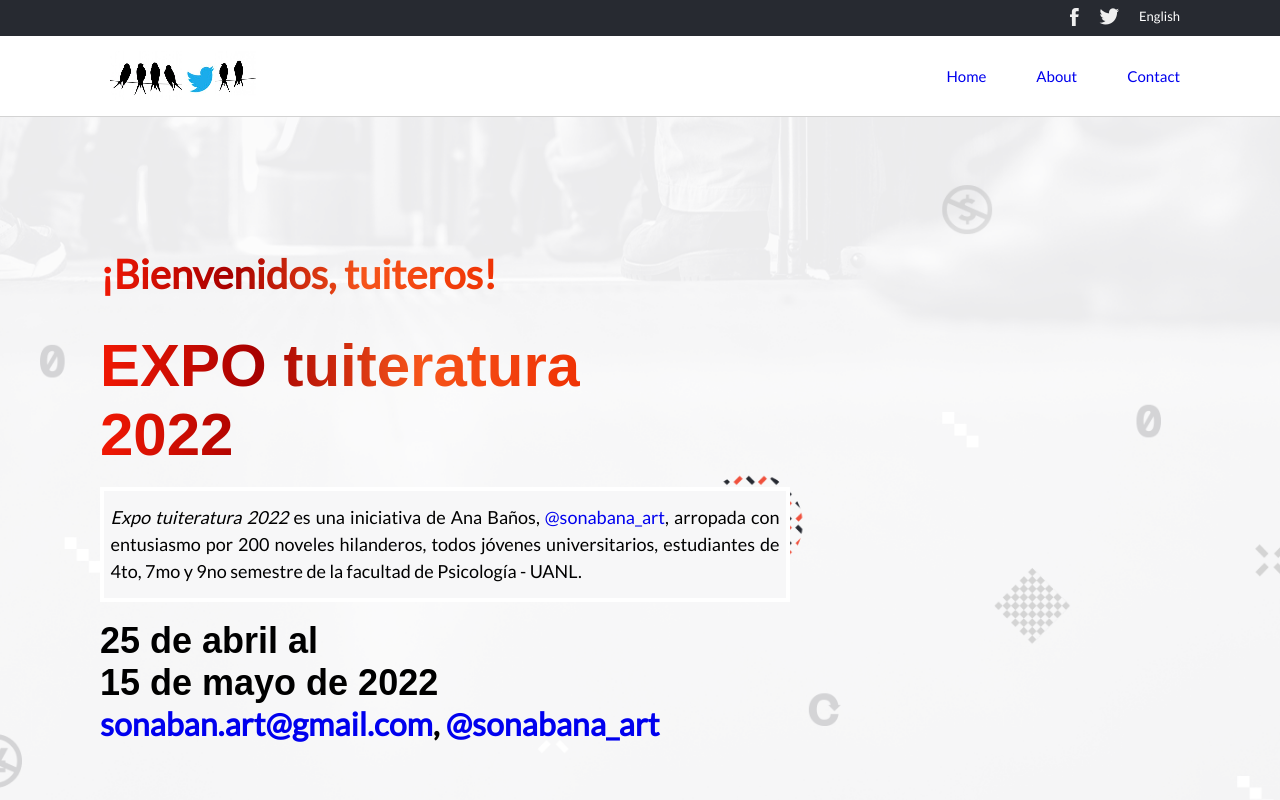
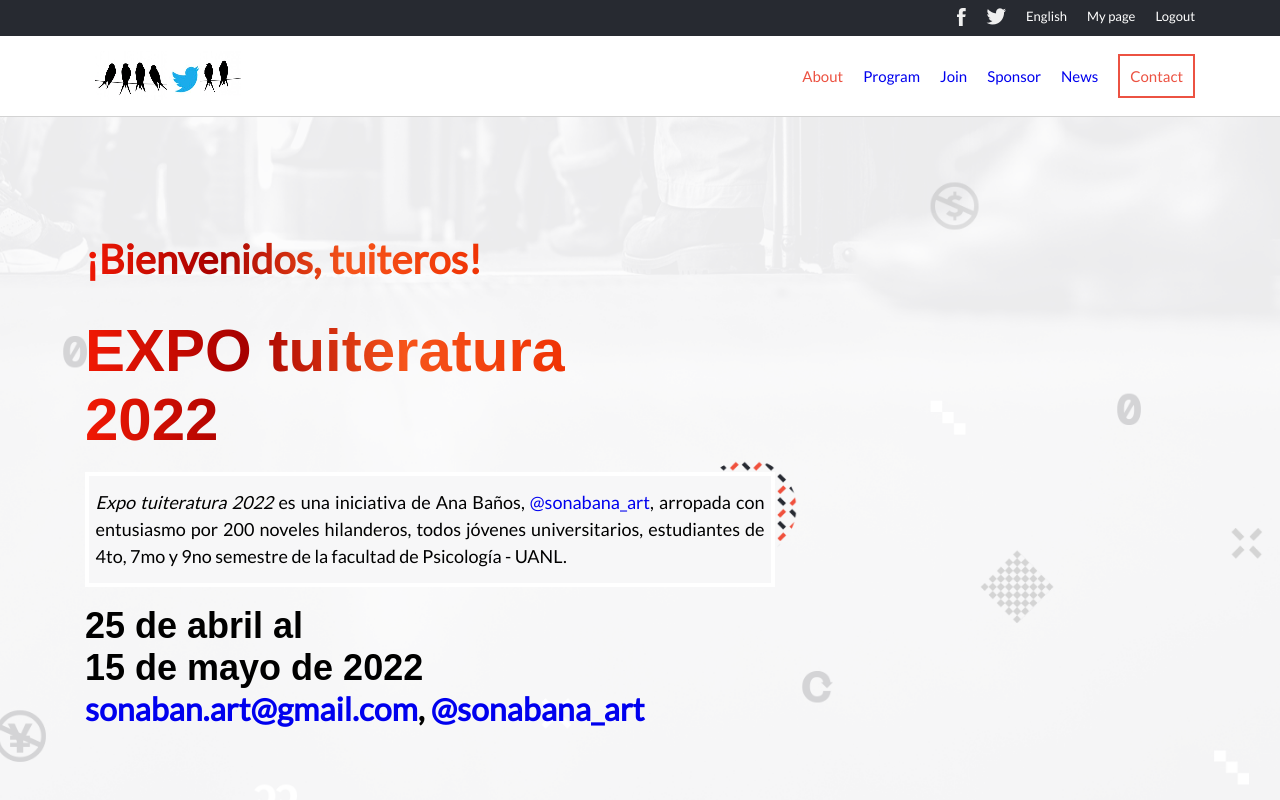
Before and after one commit to rbanos-mv/capstone-1-expo, a website: page index.html in a window 1280 px wide. Shown: the top 800 px of the page. Drawn offline with Linux system fonts and the light colour scheme; a web font is replaced by a local one.

Commit message:
Fix menu for desktop version

```diff
--- a/index.html
+++ b/index.html
@@ -32,6 +32,12 @@
                 <li class="menu-top-item">
                   <a href="#">English</a>
                 </li>
+                <li class="menu-top-item">
+                  <a href="#">My page</a>
+                </li>
+                <li class="menu-top-item">
+                  <a href="#">Logout</a>
+                </li>
               </ul>
             </div>
             <div class="menu-main">
@@ -49,10 +55,17 @@
                 <div>&nbsp;</div>
               </div>
               <ul id="menu-list" class="menu-list hidden">
-                <li class="menu-item"><a href="index.html">Home</a></li>
-                <li class="menu-item"><a href="about.html">About</a></li>
                 <li class="menu-item">
-                  <a href="mailto:sonaban.art@gmail.com">Contact</a>
+                  <a class="fg-primary" href="about.html">About</a>
+                </li>
+                <li class="menu-item"><a href="#">Program</a></li>
+                <li class="menu-item"><a href="#">Join</a></li>
+                <li class="menu-item"><a href="#">Sponsor</a></li>
+                <li class="menu-item"><a href="#">News</a></li>
+                <li class="menu-item">
+                  <a class="border-primary" href="mailto:sonaban.art@gmail.com"
+                    >Contact</a
+                  >
                 </li>
               </ul>
             </div>
--- a/resources/scss/styles.scss
+++ b/resources/scss/styles.scss
@@ -478,6 +478,12 @@ footer {
 // **********************************
 //
 @media (min-width: 768px) {
+  .border-primary {
+    color: $primary;
+    border: $primary 2px solid;
+    padding: 10px;
+  }
+
   .menu {
     padding: 0;
   }
@@ -494,7 +500,7 @@ footer {
     width: 100vw;
     margin: 0;
     padding: 0;
-    padding-right: 100px;
+    padding-right: 85px;
   }
 
   .menu-top-list {
@@ -519,7 +525,7 @@ footer {
     justify-content: space-between;
     max-width: $max-width;
     width: 100vw;
-    padding-left: 100px;
+    padding-left: 85px;
   }
 
   .menu-img {
@@ -541,7 +547,8 @@ footer {
     justify-content: flex-end;
     height: 80px;
     margin-top: 0;
-    padding-right: 100px;
+    padding-left: 0;
+    padding-right: 85px;
   }
 
   .menu-item {
@@ -549,13 +556,13 @@ footer {
     flex-direction: row;
     align-items: center;
     justify-content: center;
-    padding: 10px 0 10px 50px;
+    padding: 10px 0 10px 20px;
     font-size: 15px;
     line-height: 20px;
   }
 
   .section {
-    padding: 100px;
+    padding: 85px;
   }
 
   .section-title {
```
Also changed, not shown: resources/css/styles.min.css, 1 other file.
